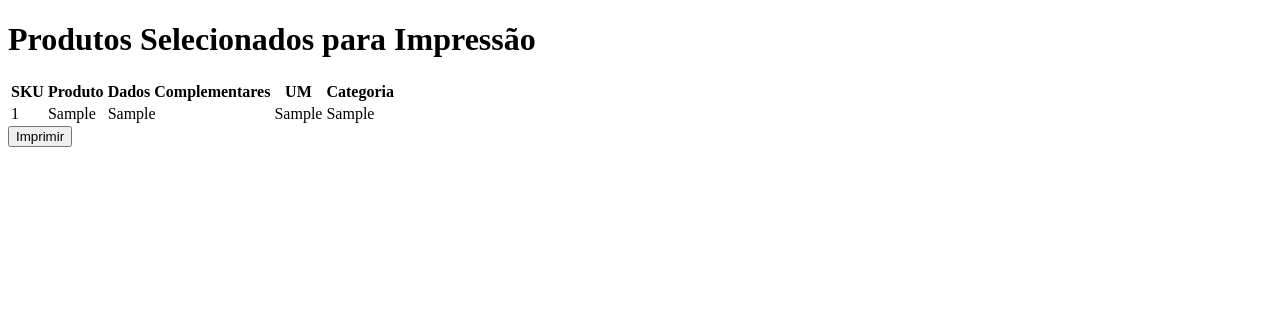
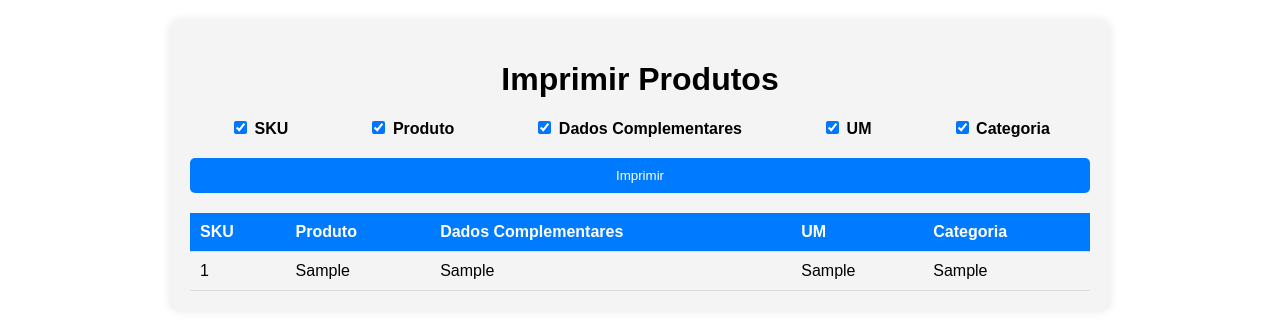
Before and after one commit to brunogf1/Importar_Planilhas, a Django app: template produtos/templates/produtos/imprimir_produtos.html in a window 1280 px wide. Shown: the top 330 px of the page. Run offline with Django 5.2, Linux system fonts and the light colour scheme; the template is opened without the code that fills it: values that come from a table or form of the project are taken from there, others are empty; tables that the repository leaves empty hold one stand-in row (values such as "Sample post").

Commit message:
Estilização e Ajustes da Página de Impressão

```diff
--- a/produtos/models.py
+++ b/produtos/models.py
@@ -10,4 +10,4 @@ class Produto(models.Model):
     Categoria = models.TextField()
 
     def __str__(self):
-        return self.Produto
+            return self.Produto
--- a/produtos/templates/produtos/imprimir_produtos.html
+++ b/produtos/templates/produtos/imprimir_produtos.html
@@ -1,39 +1,60 @@
 <!DOCTYPE html>
-<html>
+<html lang="en">
 <head>
+    <meta charset="UTF-8">
+    <meta name="viewport" content="width=device-width, initial-scale=1.0">
     <title>Imprimir Produtos</title>
-    <style>
-        @media print {
-            .no-print {
-                display: none;
-            }
-        }
-    </style>
+    {% load static %}
+    <link rel="stylesheet" href="{% static 'css/styles2.css' %}">
 </head>
 <body>
-    <h1>Produtos Selecionados para Impressão</h1>
+    <div class="print-container">
+        <h1>Imprimir Produtos</h1>
+        <form id="print-form">
+            <div class="checkbox-group">
+                <label><input type="checkbox" name="fields" value="SKU" checked> SKU</label>
+                <label><input type="checkbox" name="fields" value="Produto" checked> Produto</label>
+                <label><input type="checkbox" name="fields" value="Dados_Complementares" checked> Dados Complementares</label>
+                <label><input type="checkbox" name="fields" value="UM" checked> UM</label>
+                <label><input type="checkbox" name="fields" value="Categoria" checked> Categoria</label>
+            </div>
+            <button type="button" onclick="window.print();">Imprimir</button>
+        </form>
+        <div class="product-list">
             <table>
                 <thead>
                     <tr>
-                <th>SKU</th>
-                <th>Produto</th>
-                <th>Dados Complementares</th>
-                <th>UM</th>
-                <th>Categoria</th>
+                        <th class="SKU">SKU</th>
+                        <th class="Produto">Produto</th>
+                        <th class="Dados_Complementares">Dados Complementares</th>
+                        <th class="UM">UM</th>
+                        <th class="Categoria">Categoria</th>
                     </tr>
                 </thead>
                 <tbody>
                     {% for produto in produtos %}
                     <tr>
-                <td>{{ produto.SKU }}</td>
-                <td>{{ produto.Produto }}</td>
-                <td>{{ produto.Dados_Complementares }}</td>
-                <td>{{ produto.UM }}</td>
-                <td>{{ produto.Categoria }}</td>
+                        <td class="SKU">{{ produto.SKU }}</td>
+                        <td class="Produto">{{ produto.Produto }}</td>
+                        <td class="Dados_Complementares">{{ produto.Dados_Complementares }}</td>
+                        <td class="UM">{{ produto.UM }}</td>
+                        <td class="Categoria">{{ produto.Categoria }}</td>
                     </tr>
                     {% endfor %}
                 </tbody>
             </table>
-    <button class="no-print" onclick="window.print()">Imprimir</button>
+        </div>
+    </div>
+    <script>
+        document.getElementById('print-form').addEventListener('change', function() {
+            const checkboxes = document.querySelectorAll('input[name="fields"]');
+            checkboxes.forEach(checkbox => {
+                const columns = document.querySelectorAll(`.${checkbox.value}`);
+                columns.forEach(col => {
+                    col.style.display = checkbox.checked ? '' : 'none';
+                });
+            });
+        });
+        </script>
 </body>
 </html>
--- /dev/null
+++ b/static/css/styles2.css
@@ -0,0 +1,72 @@
+body {
+    font-family: Arial, sans-serif;
+    margin: 20px;
+    padding: 0;
+}
+
+.print-container {
+    max-width: 900px;
+    margin: auto;
+    padding: 20px;
+    background: #f4f4f4;
+    border-radius: 10px;
+    box-shadow: 0 0 10px rgba(0, 0, 0, 0.1);
+}
+
+h1 {
+    text-align: center;
+    margin-bottom: 20px;
+}
+
+.checkbox-group {
+    display: flex;
+    justify-content: space-around;
+    margin-bottom: 20px;
+}
+
+.checkbox-group label {
+    font-weight: bold;
+}
+
+button {
+    display: block;
+    width: 100%;
+    padding: 10px;
+    margin: 20px 0;
+    background-color: #007bff;
+    color: white;
+    border: none;
+    border-radius: 5px;
+    cursor: pointer;
+    text-align: center;
+}
+
+button:hover {
+    background-color: #0056b3;
+}
+
+table {
+    width: 100%;
+    border-collapse: collapse;
+}
+
+th, td {
+    padding: 10px;
+    text-align: left;
+    border-bottom: 1px solid #ddd;
+}
+
+thead {
+    background-color: #007bff;
+    color: white;
+}
+
+@media print {
+    .checkbox-group, button {
+        display: none;
+    }
+
+    table {
+        margin-top: 20px;
+    }
+}
```
Lines whose indentation alone changed are shown as unchanged.
